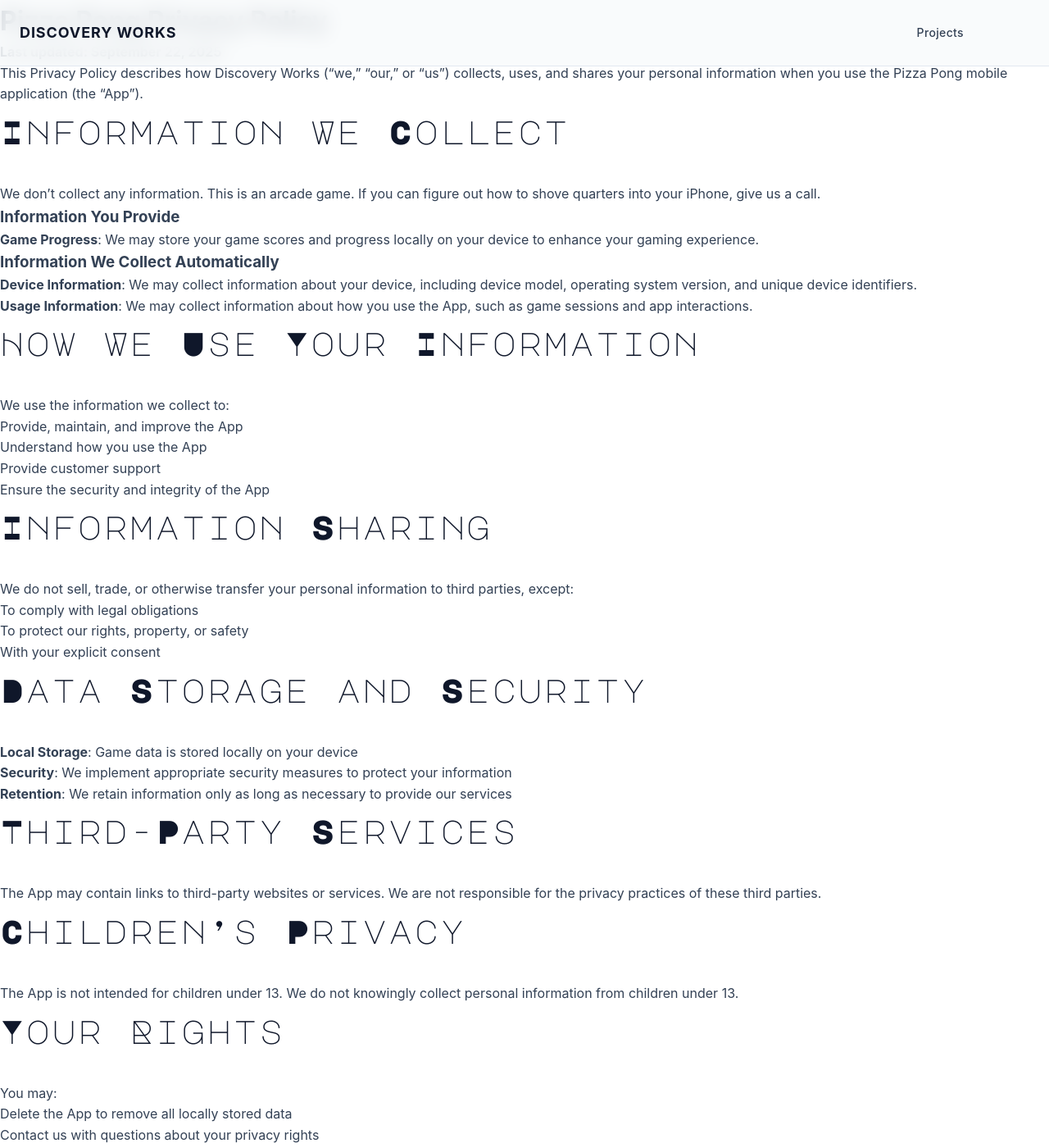
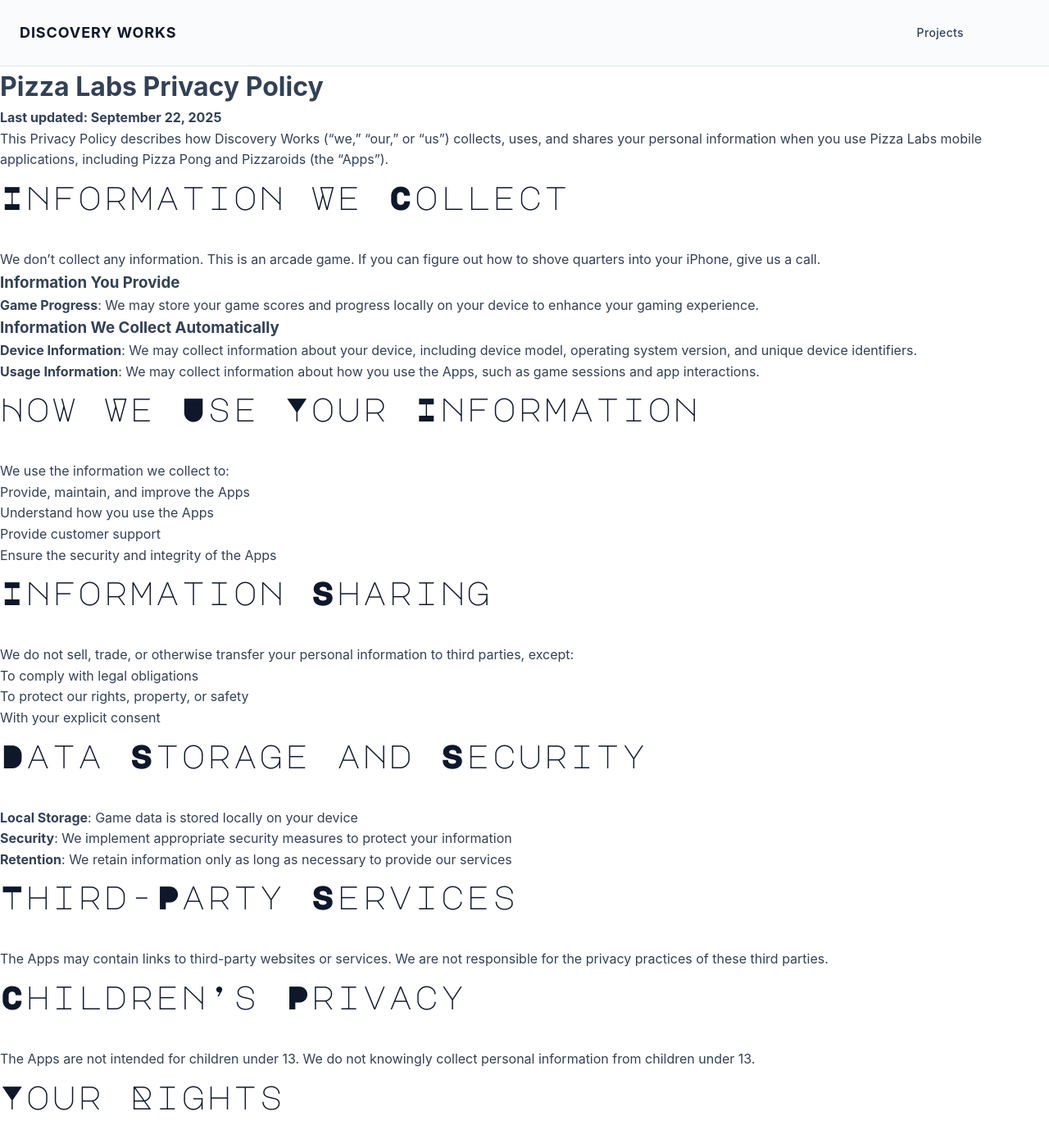
Before and after one commit to discoveryworks/discoveryworks.github.io, a Jekyll site: the page built from privacy.md, in a window 1280 px wide and 1400 px high. Shown: the whole window at 82% size. Built offline with Jekyll 4.4.1, drawn with Linux system fonts in a browser that asks for light colours; some of the changed text lies outside the part shown.

Commit message:
Update privacy policy.

```diff
--- a/assets/css/main.scss
+++ b/assets/css/main.scss
@@ -76,6 +76,10 @@ body {
   background-color: var(--color-background);
   -webkit-font-smoothing: antialiased;
   -moz-osx-font-smoothing: grayscale;
+}
+
+main {
+  padding-top: 80px; // Account for fixed header
 }
 
 .container {
--- a/privacy.md
+++ b/privacy.md
@@ -1,14 +1,14 @@
 ---
 layout: default
-title: "Privacy Policy - Pizza Pong"
+title: "Privacy Policy - Pizza Labs"
 permalink: /privacy/
 ---
 
-# Pizza Pong Privacy Policy
+# Pizza Labs Privacy Policy
 
 **Last updated: {{ site.time | date: "%B %d, %Y" }}**
 
-This Privacy Policy describes how Discovery Works ("we," "our," or "us") collects, uses, and shares your personal information when you use the Pizza Pong mobile application (the "App").
+This Privacy Policy describes how Discovery Works ("we," "our," or "us") collects, uses, and shares your personal information when you use Pizza Labs mobile applications, including Pizza Pong and Pizzaroids (the "Apps").
 
 ## Information We Collect
 
@@ -19,15 +19,15 @@ We don't collect any information. This is an arcade game. If you can figure out
 
 ### Information We Collect Automatically
 - **Device Information**: We may collect information about your device, including device model, operating system version, and unique device identifiers.
-- **Usage Information**: We may collect information about how you use the App, such as game sessions and app interactions.
+- **Usage Information**: We may collect information about how you use the Apps, such as game sessions and app interactions.
 
 ## How We Use Your Information
 
 We use the information we collect to:
-- Provide, maintain, and improve the App
-- Understand how you use the App
+- Provide, maintain, and improve the Apps
+- Understand how you use the Apps
 - Provide customer support
-- Ensure the security and integrity of the App
+- Ensure the security and integrity of the Apps
 
 ## Information Sharing
 
@@ -44,16 +44,16 @@ We do not sell, trade, or otherwise transfer your personal information to third
 
 ## Third-Party Services
 
-The App may contain links to third-party websites or services. We are not responsible for the privacy practices of these third parties.
+The Apps may contain links to third-party websites or services. We are not responsible for the privacy practices of these third parties.
 
 ## Children's Privacy
 
-The App is not intended for children under 13. We do not knowingly collect personal information from children under 13.
+The Apps are not intended for children under 13. We do not knowingly collect personal information from children under 13.
 
 ## Your Rights
 
 You may:
-- Delete the App to remove all locally stored data
+- Delete the Apps to remove all locally stored data
 - Contact us with questions about your privacy rights
 
 ## Changes to This Policy
@@ -68,4 +68,4 @@ If you have questions about this Privacy Policy, please contact us at:
 
 ---
 
-*This privacy policy applies to the Pizza Pong mobile application developed by Discovery Works.*
+*This privacy policy applies to Pizza Labs mobile applications (Pizza Pong and Pizzaroids) developed by Discovery Works.*
```
